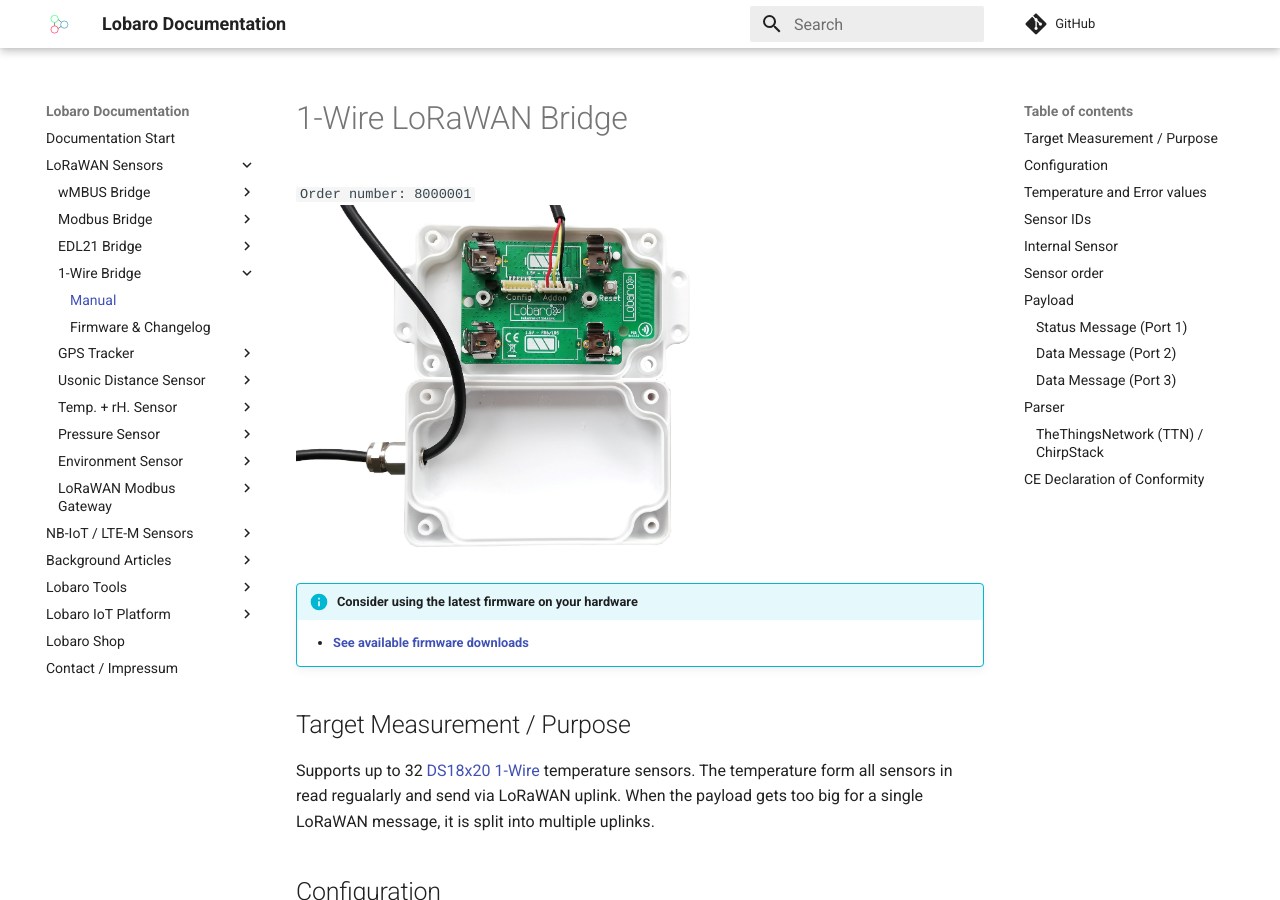
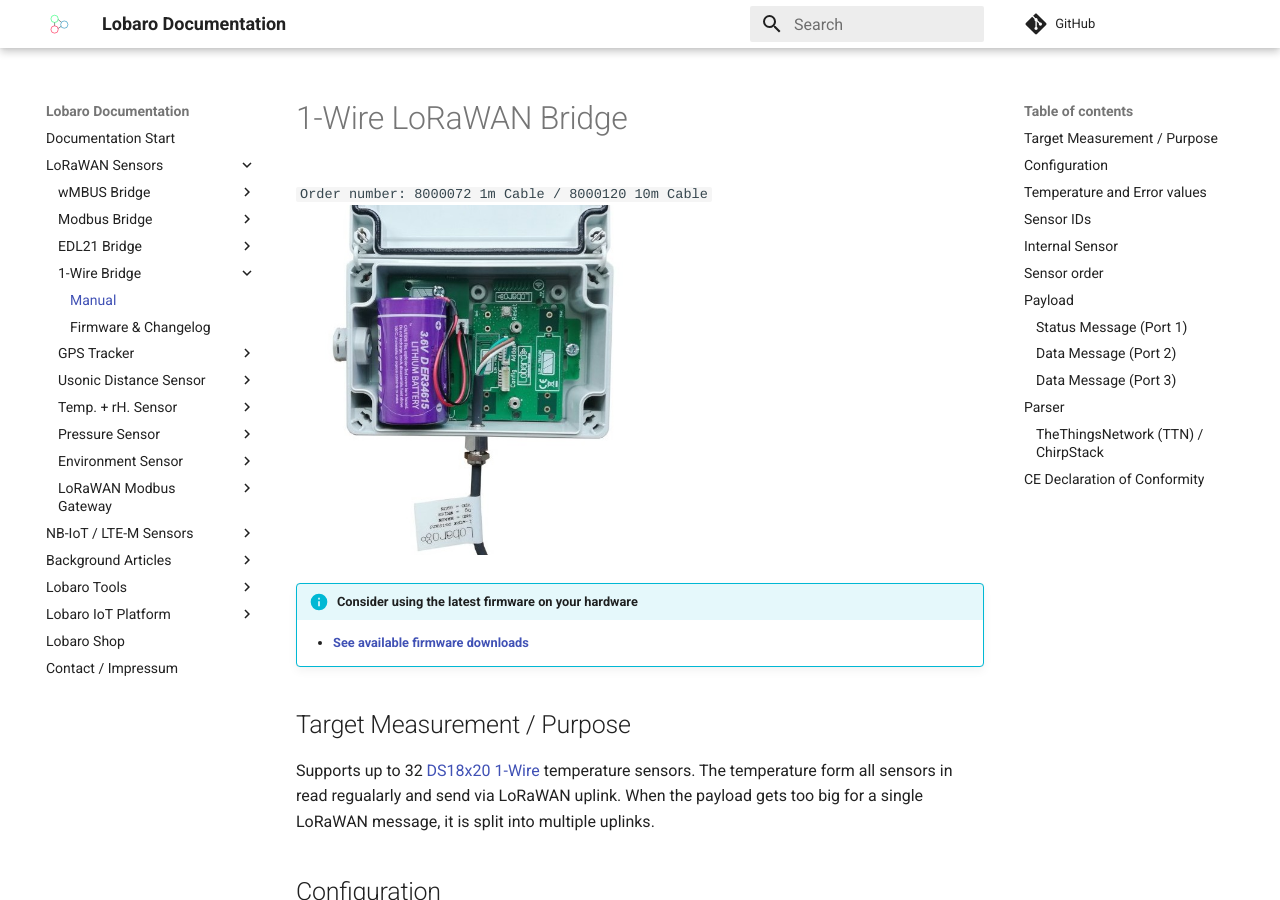
Before and after one commit to Lobaro/docs, an MkDocs documentation site: the page built from docs/lorawan-sensors/1-wire-lorawan/index.md, in a window 1280 px wide and 900 px high. Built offline with MkDocs 1.6.1 and Material for MkDocs 9.7.7, drawn with Linux system fonts in a browser that asks for light colours; a script that is not in the unit is left out; comment, search, counter and statistics services are not loaded.

Commit message:
updated order numbers & image

```diff
--- a/docs/lorawan-sensors/1-wire-lorawan/index.md
+++ b/docs/lorawan-sensors/1-wire-lorawan/index.md
@@ -1,6 +1,6 @@
 # 1-Wire LoRaWAN Bridge
-`Order number: 8000001` <br>
-![1-wire-lorawan](files/1.jpg){: style="height:350px;"}
+`Order number: 8000072 1m Cable / 8000120 10m Cable` <br>
+![1-wire-lorawan](files/Multi-Tempsensor-LoRaWAN-DS18B20-open-2.jpg){: style="height:350px;"}
 
 !!! info "Consider using the latest firmware on your hardware"
     * [**See available firmware downloads**](firmware.md){: target="_blank"}
```
Also changed, not shown: docs/lorawan-sensors/1-wire-lorawan/files/Multi-Tempsensor-LoRaWAN-DS18B20-open-2.jpg (added).
